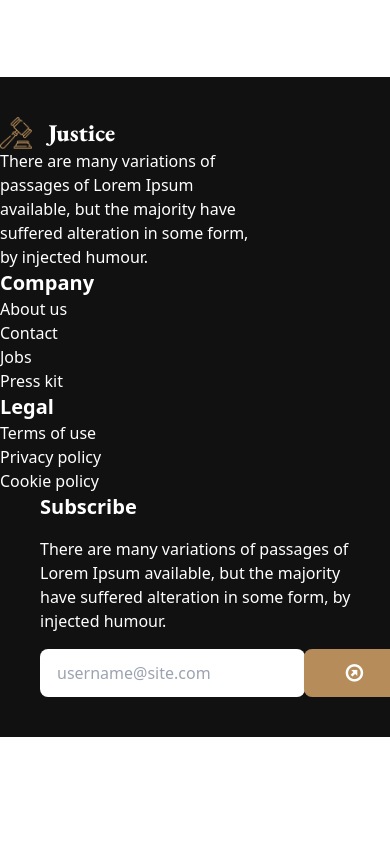
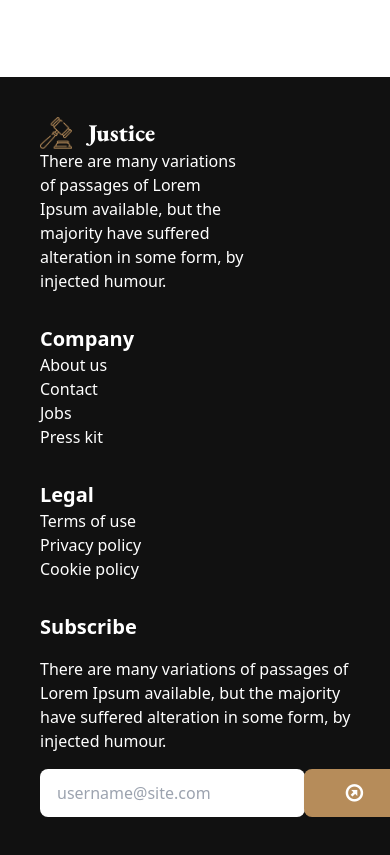
Before and after one commit to Jubair234/legal-solution, a plain HTML site: page index.html in a window 390 px wide. Shown: the part 6949-7804 px from the top of the page. Before the commit the page ends 7686 px from the top, so only its background shows below. Drawn offline with nearby package versions, Linux system fonts and the light colour scheme.

Commit message:
Some changes

```diff
--- a/index.html
+++ b/index.html
@@ -505,7 +505,7 @@
     <footer class="bg-footer-bg py-10 text-white">
         <div class="container  mx-auto">
             <div class="flex flex-col lg:flex-row justify-between  ">
-                <nav class="flex flex-col flex-1">
+                <nav class="flex flex-col flex-1 px-10 lg:px-0 mb-8 lg:mb-0">
                     <div class="flex items-center"> <img class="w-8 lg:w-10" src="images/business.png" alt="">
                         <a class=" ml-4 text-2xl lg:text-3xl font-extrabold font-garamond">Justice</a>
                     </div>
@@ -513,14 +513,14 @@
                     variations of passages of
                     Lorem Ipsum available, but the majority have suffered alteration in some form, by injected humour.</p>
                 </nav>
-                <nav class="flex flex-col flex-1">
+                <nav class="flex flex-col flex-1 px-10 lg:px-0 mb-8 lg:mb-0">
                   <h6 class="font-extrabold text-xl">Company</h6>
                   <a class="link link-hover">About us</a>
                   <a class="link link-hover">Contact</a>
                   <a class="link link-hover">Jobs</a>
                   <a class="link link-hover">Press kit</a>
                 </nav>
-                <nav class="flex flex-col flex-1 ">
+                <nav class="flex flex-col flex-1 px-10 lg:px-0  mb-8 lg:mb-0 ">
                   <h6 class="font-extrabold text-xl">Legal</h6>
                   <a class="link link-hover">Terms of use</a>
                   <a class="link link-hover">Privacy policy</a>
```
